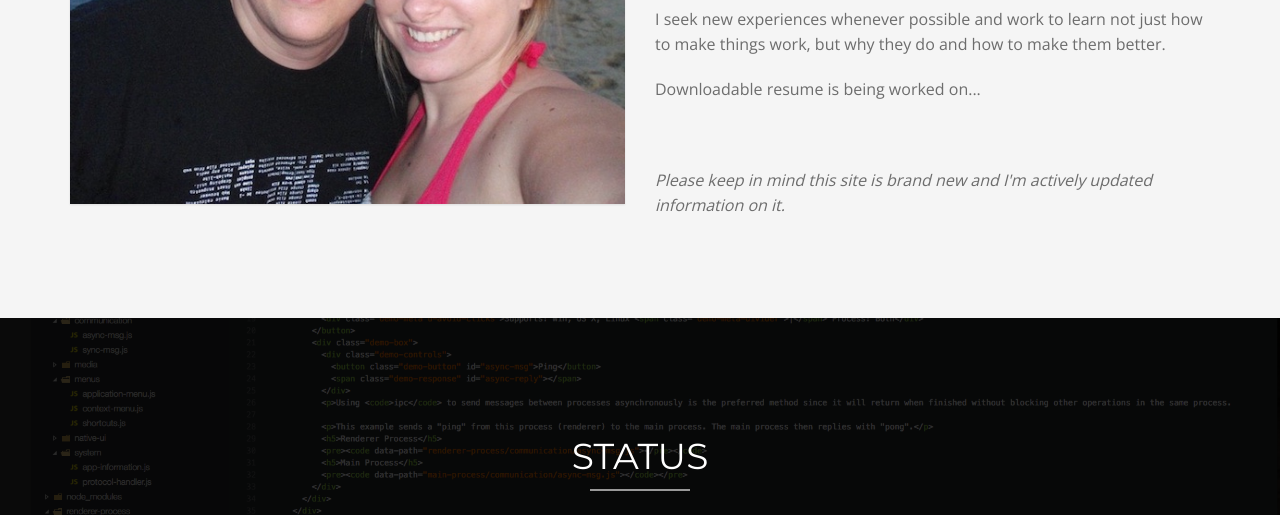
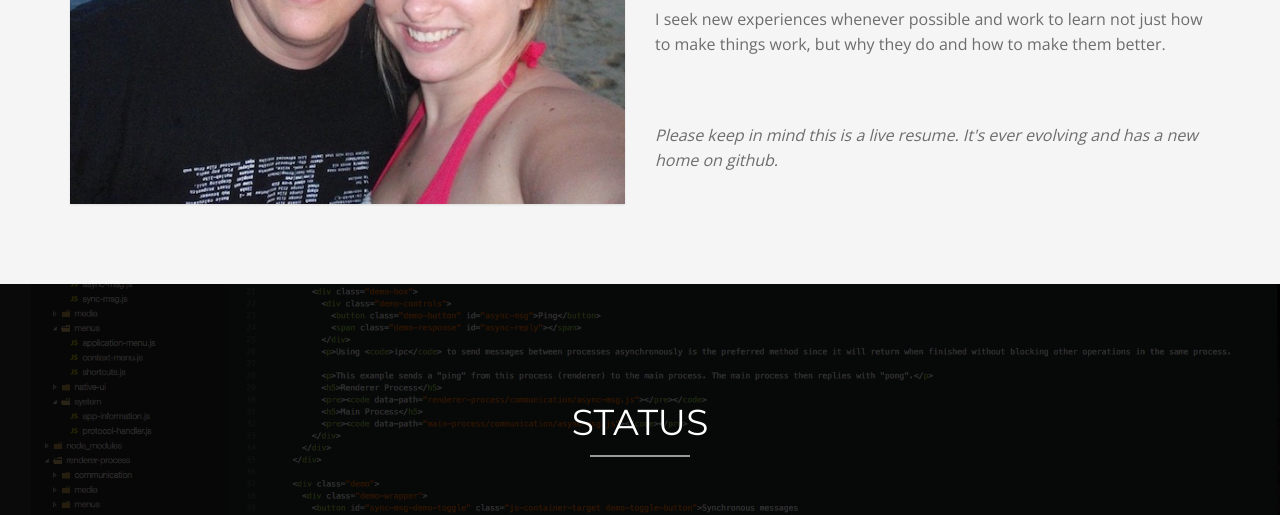
Before and after one commit to toddward/resume, a plain HTML site: page index.html in a window 1280 px wide. Shown: the part 1178-1693 px from the top of the page. Drawn offline with nearby package versions, Linux system fonts and the light colour scheme; some packages are replaced by stand-ins of ours.

Commit message:
Not showing downloadable resume yet.

```diff
--- a/index.html
+++ b/index.html
@@ -176,9 +176,9 @@
             <p>I seek new experiences whenever possible and work to learn not just how to make things work, but
               why they do and how to make them better.</p>
             <!--<a href="/files/WTWardzinski-Resume-2017.pdf" class="mt-button large outline">Download Printable Resume</a>-->
-            <p>Downloadable resume is being worked on...</p>
+            <!-- <p>Downloadable resume is being worked on...</p> -->
             <br /><br />
-            <p><i>Please keep in mind this site is brand new and I&#39;m actively updated information on it.</i></p>
+            <p><i>Please keep in mind this is a live resume.  It's ever evolving and has a new home on github.</i></p>
           </div>
         </div>
 
```
